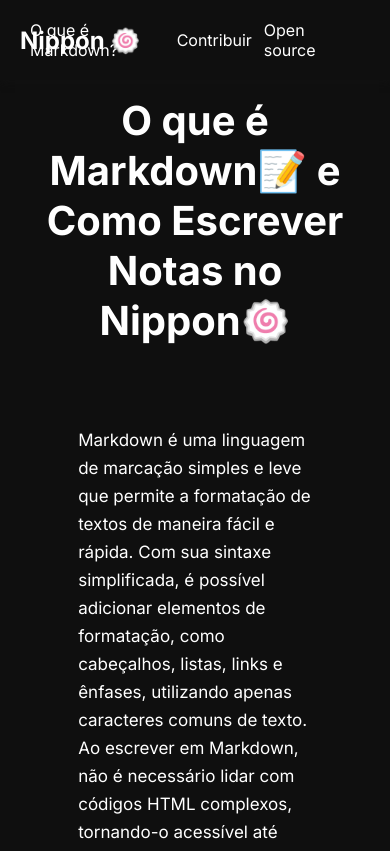
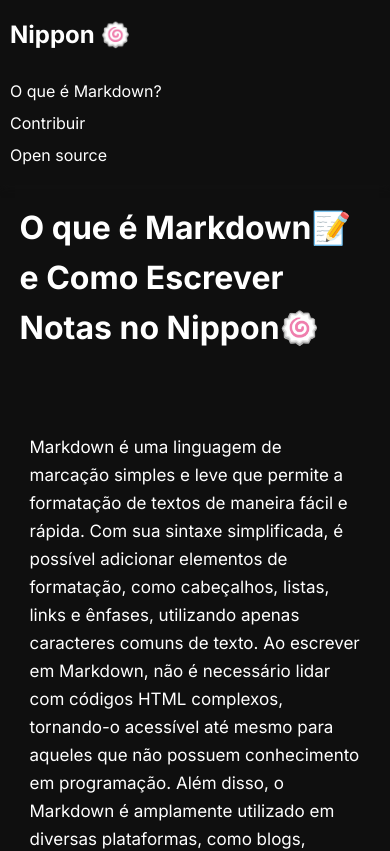
Before and after one commit to thomas-almeida/nippon, a Next.js app in the folder nippon-lp/: page /markdown in a window 390 px wide. Shown: the top 851 px of the page. Built offline with nearby package versions, Linux system fonts and the light colour scheme.

Commit message:
Mobile Version LP

```diff
--- a/nippon-lp/src/app/assets/form.css
+++ b/nippon-lp/src/app/assets/form.css
@@ -62,7 +62,7 @@ input[type="submit"],
     padding: 15px;
     width: 58%;
     font-size: 16px;
-    background: #DC586B;
+    background: #009326;
     border: none;
     color: #fff;
     font-weight: 600;
@@ -80,6 +80,8 @@ input[type="submit"],
 .cancel-btn {
     background-color: transparent !important;
     border: 1px solid #ccc;
+    width: 200px;
+    margin-left: 10px;
 }
 
 input[type="submit"]:hover,
@@ -89,7 +91,7 @@ input[type="submit"]:hover,
 }
 
 .block-bold {
-    background-color: #DC586B;
+    background-color: #009326;
     padding: 3px 4px;
     border-radius: 3px;
 }
@@ -114,4 +116,11 @@ input[type="submit"]:hover,
     padding: 20px;
     font-size: 13px;
     line-height: 20px;
+    border-radius: 3px;
+    margin-top: 10px;
+    box-shadow: 0px 0px 8px #121212;
+    overflow: hidden;
+    white-space: nowrap;
+    text-overflow: ellipsis;
+    background-color: #161616;
 }
--- a/nippon-lp/src/app/assets/main.css
+++ b/nippon-lp/src/app/assets/main.css
@@ -3,6 +3,7 @@
 @import url(home.css);
 @import url(form.css);
 @import url(article.css);
+@import url(resposive.css);
 * {
     margin: 0;
     padding: 0;
--- /dev/null
+++ b/nippon-lp/src/app/assets/resposive.css
@@ -0,0 +1,44 @@
+@media only screen and (max-width: 900px) {
+    .left-anchor {
+        position: inherit;
+    }
+    nav {
+        padding: 20px 10px;
+    }
+    nav ul {
+        flex-direction: column;
+        align-items: start;
+    }
+    #logo {
+        margin-bottom: 20px;
+    }
+    h1 {
+        font-size: 32px;
+        text-align: left;
+    }
+    main>div {
+        width: 90% !important;
+    }
+    article p {
+        padding: 10px 0px !important;
+    }
+    .pix-container {
+        width: 80%;
+    }
+    .pix-container img {
+        border-radius: 7px;
+        box-shadow: 0px 0px 8px #141414;
+    }
+    #pix-code {
+        overflow: hidden;
+        white-space: nowrap;
+        text-overflow: ellipsis;
+    }
+    .copy,
+    .cancel-btn {
+        width: 100% !important;
+    }
+    .cancel-btn {
+        margin-left: 0px;
+    }
+}
```
Also changed, not shown: nippon-lp/src/app/contribuir/page.tsx (+20 -2 lines).
